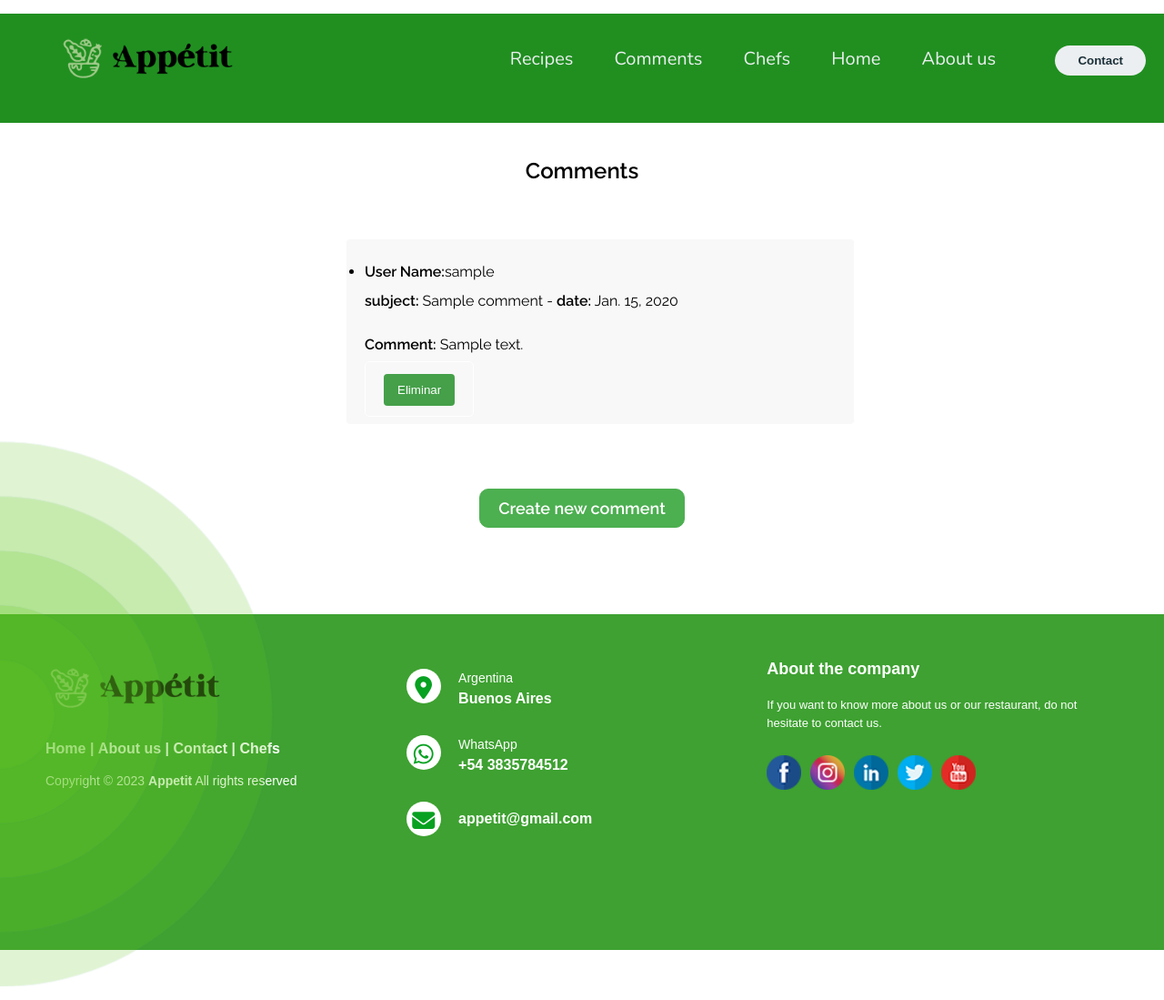
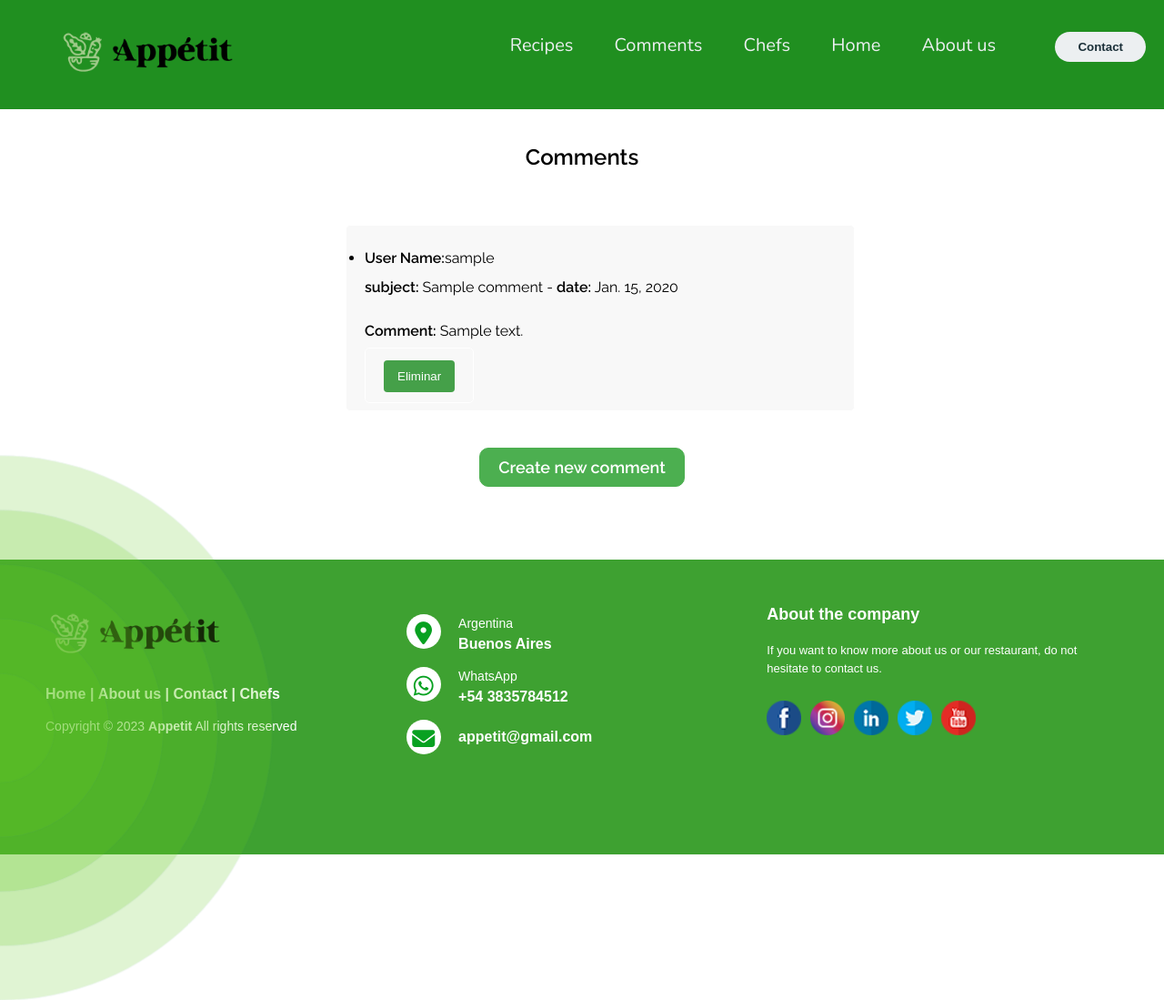
Before and after one commit to ruloalv/AppetitBackend, a Django app: page /comments/list/ in a window 1280 px wide. Shown: the whole page at 91% size. Run offline with Django 4.2, Linux system fonts and the light colour scheme; tables that the repository leaves empty hold one stand-in row (values such as "Sample post"); some libraries are stand-ins or nearby versions.

Commit message:
fix top margin padding

```diff
--- a/static/css/form.css
+++ b/static/css/form.css
@@ -58,7 +58,7 @@ button:hover {
 }
 
 /* Estilos para el contenedor de los campos del formulario */
-div {
+div-form {
     margin-bottom: 15px;
 }
 
@@ -85,3 +85,100 @@ div {
     color: white;
     /* Cambia el color del texto a blanco para que sea legible en el fondo verde */
 }
+
+/* CSS de list.html NO SE, Y SI PONGO IMPORT SE CAMBIA TODO DE LAS OTRAS PAGINAS */
+
+/* body {
+    font-family: 'Arial', sans-serif;
+    background-color: #fff;
+    margin: 0;
+}
+
+form {
+    z-index: 1000;
+}
+
+main {
+    display: flex;
+    align-items: center;
+    justify-content: center;
+    height: 100vh;
+}
+
+.comments-section {
+    background-color: #fff;
+    border-radius: 8px;
+    box-shadow: 0 0 10px rgba(0, 0, 0, 0.1);
+    padding: 20px;
+    width: 80%;
+    max-width: 800px;
+}
+
+.animated-title {
+    color: #333;
+    font-size: 28px;
+    text-align: center;
+    margin-bottom: 20px;
+    animation: fadeInUp 0.8s ease-in-out;
+}
+
+.comments-container {
+    margin: 0;
+}
+
+.comment-body {
+    margin: 0;
+}
+
+.comment-list {
+    list-style: none;
+    padding: 0;
+}
+
+.comment-item {
+    border-bottom: 1px solid #eee;
+    padding: 15px;
+}
+
+.comment-item a {
+    text-decoration: none;
+    color: #007bff;
+    font-weight: bold;
+}
+
+.comment-item p {
+    margin: 0;
+    color: #555;
+}
+
+.delete-form {
+    margin-top: 10px;
+}
+
+button {
+    background-color: #ffa600;
+    color: #fff;
+    border: none;
+    padding: 8px 12px;
+    border-radius: 4px;
+    cursor: pointer;
+}
+
+button:hover {
+    background-color: #65c823;
+} */
+
+/* .go-to {
+    text-align: center;
+    margin-top: 20px;
+}
+
+.go-to a {
+    text-decoration: none;
+    color: #28a745;
+    font-weight: bold;
+}
+
+.go-to a:hover {
+    text-decoration: underline;
+} */
--- a/templates/pages/comments/create.html
+++ b/templates/pages/comments/create.html
@@ -12,7 +12,7 @@
 <form method="post">
   {% csrf_token %}
   {% for field in form %}
-  <div>
+  <div class="div-form">
     <label for="{{ field.id_for_label }}">{{ field.label }}</label>
     {{ field }}
     {% if field.errors %}
--- a/templates/pages/comments/list.html
+++ b/templates/pages/comments/list.html
@@ -13,7 +13,7 @@
 			<div class="cuerpo">
 				<ul>
 					{% for comment in comments %}
-					<div class="list-form">
+					<div class="list-form  div-form">
 						<a href="{% url 'comment_update' pk=comment.id %}">
 							<li><b>User Name:</b>{{ comment.username }}</li>
 						</a>
```
